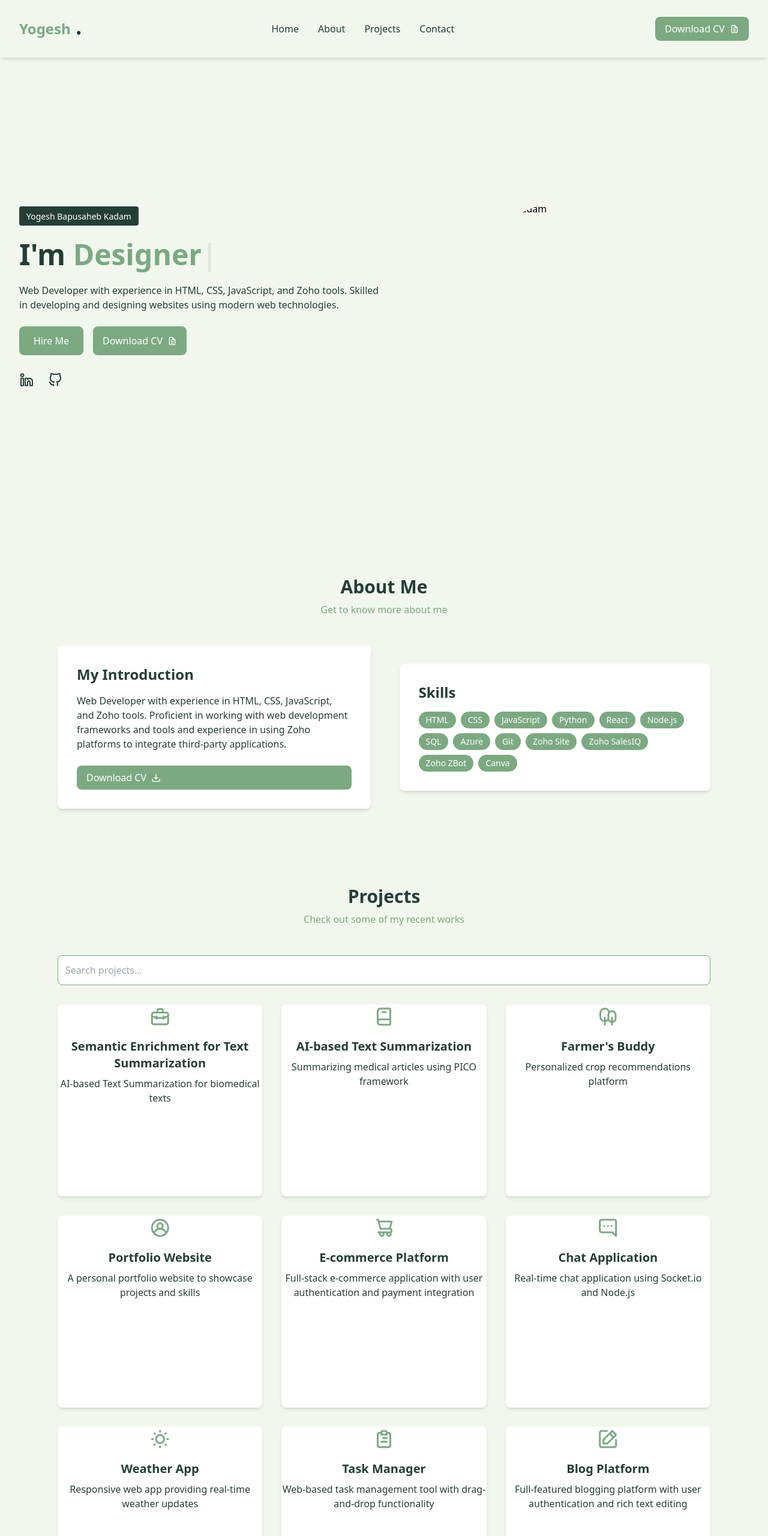
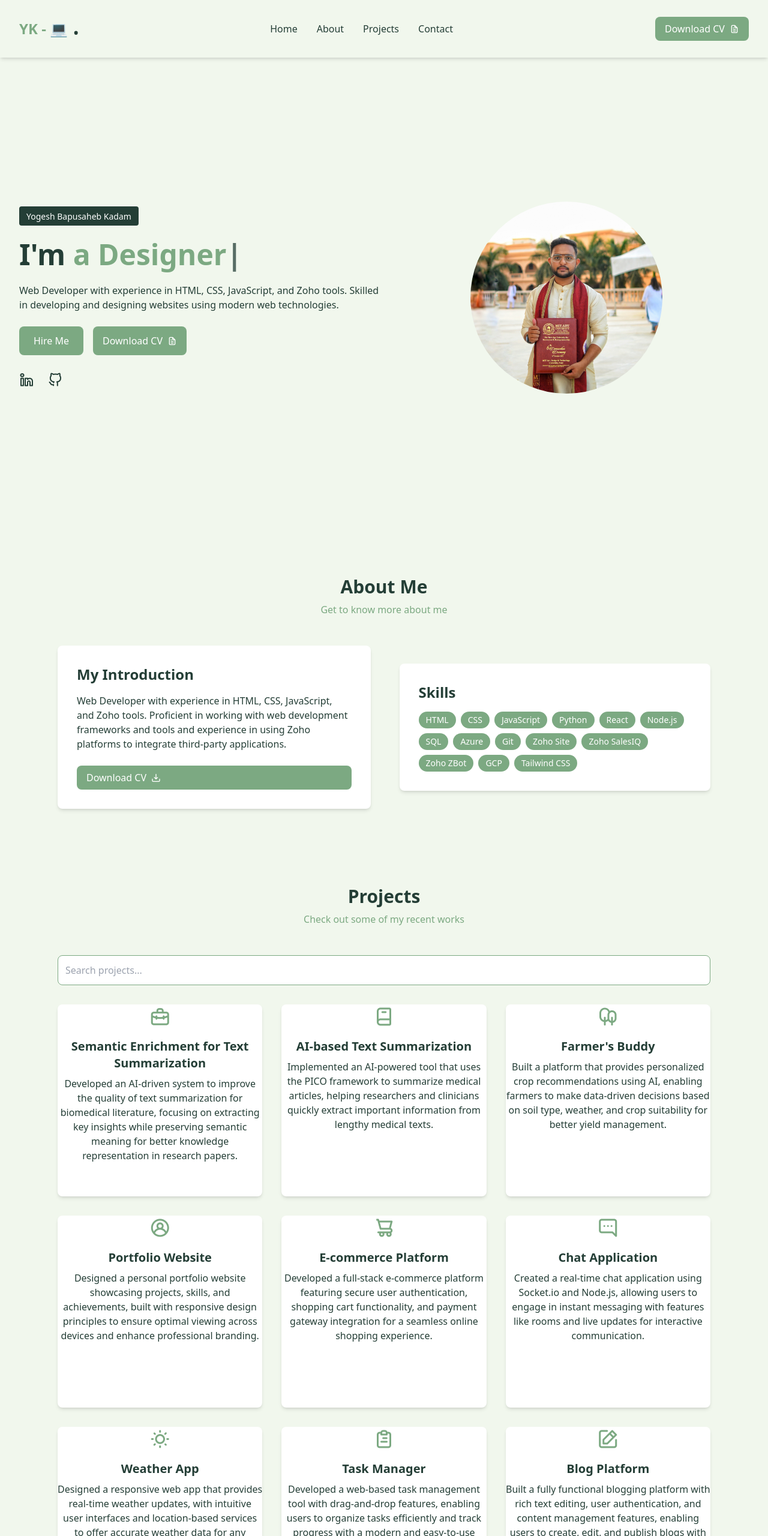
Before and after one commit to Ykadam006/Portfolio, a website: page index.html in a window 1280 px wide. Shown: the top 2560 px of the page at 60% size. Drawn offline with nearby package versions, Linux system fonts and the light colour scheme.

Commit message:
Finished

```diff
--- a/assets/projects.json
+++ /dev/null
@@ -1,104 +0,0 @@
-{
-    "projects": [
-        {
-            "title": "Semantic Enrichment for Text Summarization",
-            "description": "AI-based Text Summarization for biomedical texts",
-            "icon": "uil uil-briefcase-alt"
-        },
-        {
-            "title": "AI-based Text Summarization",
-            "description": "Summarizing medical articles using PICO framework",
-            "icon": "uil uil-book-alt"
-        },
-        {
-            "title": "Farmer's Buddy",
-            "description": "Personalized crop recommendations platform",
-            "icon": "uil uil-trees"
-        },
-        {
-            "title": "Portfolio Website",
-            "description": "A personal portfolio website to showcase projects and skills",
-            "icon": "uil uil-user-circle"
-        },
-        {
-            "title": "E-commerce Platform",
-            "description": "Full-stack e-commerce application with user authentication and payment integration",
-            "icon": "uil uil-shopping-cart-alt"
-        },
-        {
-            "title": "Chat Application",
-            "description": "Real-time chat application using Socket.io and Node.js",
-            "icon": "uil uil-comment-alt-dots"
-        },
-        {
-            "title": "Weather App",
-            "description": "Responsive web app providing real-time weather updates",
-            "icon": "uil uil-sun"
-        },
-        {
-            "title": "Task Manager",
-            "description": "Web-based task management tool with drag-and-drop functionality",
-            "icon": "uil uil-clipboard-alt"
-        },
-        {
-            "title": "Blog Platform",
-            "description": "Full-featured blogging platform with user authentication and rich text editing",
-            "icon": "uil uil-edit"
-        },
-        {
-            "title": "Fitness Tracker",
-            "description": "Mobile-responsive web app to track fitness activities and goals",
-            "icon": "uil uil-heart"
-        },
-        {
-            "title": "Recipe Finder",
-            "description": "Search and save your favorite recipes with easy navigation",
-            "icon": "uil uil-utensils-alt"
-        },
-        {
-            "title": "Travel Planner",
-            "description": "Plan your trips with itinerary management and booking integrations",
-            "icon": "uil uil-plane"
-        },
-        {
-            "title": "Photo Gallery",
-            "description": "Interactive photo gallery with filtering and lightbox features",
-            "icon": "uil uil-image"
-        },
-        {
-            "title": "Expense Tracker",
-            "description": "Track your expenses and manage your budget efficiently",
-            "icon": "uil uil-wallet-alt"
-        },
-        {
-            "title": "Language Learning App",
-            "description": "Web app to learn new languages with interactive lessons and quizzes",
-            "icon": "uil uil-language"
-        },
-        {
-            "title": "Virtual Reality Tour",
-            "description": "Immersive VR tour for real estate listings",
-            "icon": "uil uil-eye"
-        },
-        {
-            "title": "Music Player",
-            "description": "Responsive music player with playlist and search functionalities",
-            "icon": "uil uil-music"
-        },
-        {
-            "title": "Stock Market Tracker",
-            "description": "Real-time tracking of stock market indices and individual stocks",
-            "icon": "uil uil-chart-growth"
-        },
-        {
-            "title": "Event Scheduler",
-            "description": "Schedule and manage events with calendar integrations",
-            "icon": "uil uil-calendar-alt"
-        },
-        {
-            "title": "Chatbot Integration",
-            "description": "Integrate intelligent chatbots into websites for enhanced user interaction",
-            "icon": "uil uil-robot"
-        }
-    ]
-}
--- /dev/null
+++ b/data.json
@@ -0,0 +1,104 @@
+{
+    "projects": [
+      {
+        "title": "Semantic Enrichment for Text Summarization",
+        "description": "Developed an AI-driven system to improve the quality of text summarization for biomedical literature, focusing on extracting key insights while preserving semantic meaning for better knowledge representation in research papers.",
+        "icon": "uil uil-briefcase-alt"
+      },
+      {
+        "title": "AI-based Text Summarization",
+        "description": "Implemented an AI-powered tool that uses the PICO framework to summarize medical articles, helping researchers and clinicians quickly extract important information from lengthy medical texts.",
+        "icon": "uil uil-book-alt"
+      },
+      {
+        "title": "Farmer's Buddy",
+        "description": "Built a platform that provides personalized crop recommendations using AI, enabling farmers to make data-driven decisions based on soil type, weather, and crop suitability for better yield management.",
+        "icon": "uil uil-trees"
+      },
+      {
+        "title": "Portfolio Website",
+        "description": "Designed a personal portfolio website showcasing projects, skills, and achievements, built with responsive design principles to ensure optimal viewing across devices and enhance professional branding.",
+        "icon": "uil uil-user-circle"
+      },
+      {
+        "title": "E-commerce Platform",
+        "description": "Developed a full-stack e-commerce platform featuring secure user authentication, shopping cart functionality, and payment gateway integration for a seamless online shopping experience.",
+        "icon": "uil uil-shopping-cart-alt"
+      },
+      {
+        "title": "Chat Application",
+        "description": "Created a real-time chat application using Socket.io and Node.js, allowing users to engage in instant messaging with features like rooms and live updates for interactive communication.",
+        "icon": "uil uil-comment-alt-dots"
+      },
+      {
+        "title": "Weather App",
+        "description": "Designed a responsive web app that provides real-time weather updates, with intuitive user interfaces and location-based services to offer accurate weather data for any region.",
+        "icon": "uil uil-sun"
+      },
+      {
+        "title": "Task Manager",
+        "description": "Developed a web-based task management tool with drag-and-drop features, enabling users to organize tasks efficiently and track progress with a modern and easy-to-use interface.",
+        "icon": "uil uil-clipboard-alt"
+      },
+      {
+        "title": "Blog Platform",
+        "description": "Built a fully functional blogging platform with rich text editing, user authentication, and content management features, enabling users to create, edit, and publish blogs with ease.",
+        "icon": "uil uil-edit"
+      },
+      {
+        "title": "Fitness Tracker",
+        "description": "Created a mobile-responsive web app to track fitness activities, set goals, and monitor progress over time, featuring user-friendly interfaces and personalized fitness recommendations.",
+        "icon": "uil uil-heart"
+      },
+      {
+        "title": "Recipe Finder",
+        "description": "Developed a recipe search platform that allows users to search for and save their favorite recipes with user-friendly navigation and filtering options for customized meal planning.",
+        "icon": "uil uil-utensils-alt"
+      },
+      {
+        "title": "Travel Planner",
+        "description": "Built a travel planning tool with itinerary management, hotel and flight booking integration, and trip scheduling features, providing users with a streamlined way to organize and manage trips.",
+        "icon": "uil uil-plane"
+      },
+      {
+        "title": "Photo Gallery",
+        "description": "Created an interactive photo gallery featuring filtering, lightbox effects, and responsive design, allowing users to view and navigate through photo collections with enhanced visual experiences.",
+        "icon": "uil uil-image"
+      },
+      {
+        "title": "Expense Tracker",
+        "description": "Developed a budget management tool to help users track expenses, categorize spending, and generate financial reports for more effective budgeting and financial planning.",
+        "icon": "uil uil-wallet"
+      },
+      {
+        "title": "Language Learning App",
+        "description": "Built a web app to help users learn new languages with interactive lessons, quizzes, and progress tracking, enhancing the language learning process with engaging and personalized content.",
+        "icon": "uil uil-language"
+      },
+      {
+        "title": "Virtual Reality Tour",
+        "description": "Designed a virtual reality tour system for real estate, offering immersive 3D experiences to potential buyers, enabling them to explore properties from the comfort of their homes.",
+        "icon": "uil uil-eye"
+      },
+      {
+        "title": "Music Player",
+        "description": "Developed a responsive web-based music player featuring playlist management, song search functionalities, and sleek UI/UX, allowing users to enjoy music seamlessly across devices.",
+        "icon": "uil uil-music"
+      },
+      {
+        "title": "Stock Market Tracker",
+        "description": "Created a real-time stock market tracker to monitor indices, stock prices, and trends, providing users with data visualization tools and personalized alerts for informed investment decisions.",
+        "icon": "uil uil-chart-growth"
+      },
+      {
+        "title": "Event Scheduler",
+        "description": "Built an event scheduling tool with calendar integrations, allowing users to organize and track events efficiently with reminders, invitations, and real-time updates.",
+        "icon": "uil uil-calendar-alt"
+      },
+      {
+        "title": "Chatbot Integration",
+        "description": "Implemented intelligent chatbot systems into websites to enhance user interactions with automated responses, improving customer engagement and providing instant support.",
+        "icon": "uil uil-robot"
+      }
+    ]
+  }
--- a/index.html
+++ b/index.html
@@ -3,17 +3,12 @@
 <head>
     <meta charset="UTF-8">
     <meta name="viewport" content="width=device-width, initial-scale=1.0">
+    <link href="dist/output.css" rel="stylesheet">
+    <link rel="stylesheet" href="https://unicons.iconscout.com/release/v4.0.8/css/line.css">
     <title>Portfolio | Yogesh Kadam</title>
 
-    <!-- Tailwind CSS CDN -->
-    <link href="dist/output.css" rel="stylesheet">
+</head>
 
-    <!-- Unicons -->
-    <link rel="stylesheet" href="https://unicons.iconscout.com/release/v4.0.8/css/line.css">
-
-    <!-- Favicon -->
-    <link rel="shortcut icon" href="assets/images/favicon.png" type="image/x-icon">
-</head>
 <body class="bg-[#F1F7ED] font-poppins">
     <div class="container mx-auto relative">
         <!-- Header -->
@@ -21,7 +16,7 @@
             <div class="flex justify-between items-center h-24 px-8">
                 <!-- Logo -->
                 <div class="relative">
-                    <p class="text-2xl font-semibold text-[#7CA982]">Yogesh</p>
+                    <p class="text-2xl font-semibold text-[#7CA982]">YK - &#128187;</p>
                     <span class="absolute -top-4 -right-5 text-5xl text-[#243E36]">.</span>
                 </div>
 
@@ -35,7 +30,7 @@
 
                 <!-- Download CV Button -->
                 <div class="hidden md:block">
-                    <a href="assets/Yogesh_Kadam_CV.pdf" download class="btn bg-[#7CA982] text-white px-4 py-2 rounded-lg flex items-center hover:bg-[#243E36] transition">
+                    <a href="assets/Yogesh Kadam CV.pdf" download class="btn bg-[#7CA982] text-white px-4 py-2 rounded-lg flex items-center hover:bg-[#243E36] transition">
                         Download CV <i class="uil uil-file-alt ml-2"></i>
                     </a>
                 </div>
@@ -54,7 +49,7 @@
                 <a href="#about" class="nav-link text-[#243E36] font-medium hover:text-[#7CA982]">About</a>
                 <a href="#projects" class="nav-link text-[#243E36] font-medium hover:text-[#7CA982]">Projects</a>
                 <a href="#contact" class="nav-link text-[#243E36] font-medium hover:text-[#7CA982]">Contact</a>
-                <a href="assets/Yogesh_Kadam_CV.pdf" download class="btn bg-[#7CA982] text-white px-4 py-2 rounded-lg flex items-center hover:bg-[#243E36] transition">
+                <a href="assets/Yogesh Kadam CV.pdf" download class="btn bg-[#7CA982] text-white px-4 py-2 rounded-lg flex items-center hover:bg-[#243E36] transition">
                     Download CV <i class="uil uil-file-alt ml-2"></i>
                 </a>
             </div>
@@ -77,15 +72,15 @@
                     </p>
                     <div class="flex space-x-4">
                         <a href="#contact" class="btn bg-[#7CA982] text-white px-6 py-3 rounded-lg hover:bg-[#243E36] transition">Hire Me</a>
-                        <a href="assets/Yogesh_Kadam_CV.pdf" download class="btn bg-[#7CA982] text-white px-4 py-2 rounded-lg flex items-center hover:bg-[#243E36] transition">
+                        <a href="assets/Yogesh Kadam CV.pdf" download class="btn bg-[#7CA982] text-white px-4 py-2 rounded-lg flex items-center hover:bg-[#243E36] transition">
                             Download CV <i class="uil uil-file-alt ml-2"></i>
                         </a>
                     </div>
                     <div class="flex space-x-6 mt-6">
-                        <a href="https://linkedin.com/in/yogeshkadam" target="_blank" rel="noopener noreferrer" class="text-[#243E36] hover:text-[#7CA982] transition text-2xl">
+                        <a href="https://www.linkedin.com/in/yogi006" target="_blank" rel="noopener noreferrer" class="text-[#243E36] hover:text-[#7CA982] transition text-2xl">
                             <i class="uil uil-linkedin-alt"></i>
                         </a>
-                        <a href="https://github.com/yogeshkadam" target="_blank" rel="noopener noreferrer" class="text-[#243E36] hover:text-[#7CA982] transition text-2xl">
+                        <a href="https://github.com/Ykadam006" target="_blank" rel="noopener noreferrer" class="text-[#243E36] hover:text-[#7CA982] transition text-2xl">
                             <i class="uil uil-github-alt"></i>
                         </a>
                     </div>
@@ -94,7 +89,7 @@
                 <!-- Image -->
                 <div class="w-full lg:w-1/2 flex justify-center mb-8 lg:mb-0">
                     <div class="relative w-80 h-80 rounded-full overflow-hidden">
-                        <img src="assets/images/avatar.png" alt="Yogesh Kadam" class="w-full h-full object-cover">
+                        <img src="assets/favicon.png" alt="Yogesh Kadam" class="w-full h-full object-cover">
                     </div>
                 </div>
             </section>
@@ -113,7 +108,7 @@
                             <p class="text-[#243E36] mb-6">
                                 Web Developer with experience in HTML, CSS, JavaScript, and Zoho tools. Proficient in working with web development frameworks and tools and experience in using Zoho platforms to integrate third-party applications.
                             </p>
-                            <a href="assets/Yogesh_Kadam_CV.pdf" download class="btn bg-[#7CA982] text-white px-4 py-2 rounded-lg flex items-center hover:bg-[#243E36] transition">
+                            <a href="assets/Yogesh Kadam CV.pdf" download class="btn bg-[#7CA982] text-white px-4 py-2 rounded-lg flex items-center hover:bg-[#243E36] transition">
                                 Download CV <i class="uil uil-import ml-2"></i>
                             </a>
                         </div>
@@ -135,7 +130,8 @@
                                     <span class="bg-[#7CA982] text-white px-3 py-1 rounded-full text-sm">Zoho Site</span>
                                     <span class="bg-[#7CA982] text-white px-3 py-1 rounded-full text-sm">Zoho SalesIQ</span>
                                     <span class="bg-[#7CA982] text-white px-3 py-1 rounded-full text-sm">Zoho ZBot</span>
-                                    <span class="bg-[#7CA982] text-white px-3 py-1 rounded-full text-sm">Canva</span>
+                                    <span class="bg-[#7CA982] text-white px-3 py-1 rounded-full text-sm">GCP</span>
+                                    <span class="bg-[#7CA982] text-white px-3 py-1 rounded-full text-sm">Tailwind CSS</span>
                                 </div>
                             </div>
                         </div>
@@ -175,7 +171,8 @@
                         <div class="w-full lg:w-1/2 bg-[#243E36] text-white p-8 rounded-lg shadow-md mb-8 lg:mb-0">
                             <h3 class="text-2xl font-semibold mb-4">Find Me <i class="uil uil-corner-right-down"></i></h3>
                             <p class="flex items-center mb-2"><i class="uil uil-envelope mr-2"></i>Email: <a href="mailto:ykadam1@hawk.iit.edu" class="ml-2 underline">ykadam1@hawk.iit.edu</a></p>
-                            <p class="flex items-center"><i class="uil uil-phone mr-2"></i>Tel: <a href="tel:+13129789696" class="ml-2 underline">312.978.9696</a></p>
+                            <p class="flex items-center mb-2"><i class="uil uil-phone mr-2"></i>Tel: <a href="tel:+13129789696" class="ml-2 underline">312.978.9696</a></p>
+                            <p class="flex items-center "> <iframe src="https://www.google.com/maps/embed?pb=!1m18!1m12!1m3!1d5945.389427793741!2d-87.61377080000001!3d41.83487150000001!2m3!1f0!2f0!3f0!3m2!1i1024!2i768!4f13.1!3m3!1m2!1s0x880e2bf35733a0cf%3A0xed35cc6833509904!2sLake%20Meadows%2C%20Chicago%2C%20IL%2060616!5e0!3m2!1sen!2sus!4v1729193238757!5m2!1sen!2sus" width="500" height="300" style="border:0;" allowfullscreen="" loading="lazy" referrerpolicy="no-referrer-when-downgrade"></iframe></p>
                         </div>
 
                         <!-- Contact Form -->
@@ -208,43 +205,38 @@
         </main>
 
         <!-- Footer -->
-        <footer class="bg-[#243E36] py-8">
-            <div class="max-w-6xl mx-auto px-8 text-center">
+        <footer class="bg-[#F1F7ED] py-8">
+            <div class="max-w-full mx-auto px-8 text-center">
                 <div class="mb-4">
                     <p class="text-xl font-semibold text-[#F1F7ED]">Yogesh Bapusaheb Kadam.</p>
                 </div>
                 <div class="mb-4">
                     <ul class="flex justify-center space-x-6">
-                        <li><a href="#home" class="text-[#F1F7ED] hover:text-[#7CA982] transition">Home</a></li>
-                        <li><a href="#about" class="text-[#F1F7ED] hover:text-[#7CA982] transition">About</a></li>
-                        <li><a href="#projects" class="text-[#F1F7ED] hover:text-[#7CA982] transition">Projects</a></li>
-                        <li><a href="#contact" class="text-[#F1F7ED] hover:text-[#7CA982] transition">Contact</a></li>
+                        <li><a href="#home" class="text-[#243E36] hover:text-[#7CA982] transition">Home</a></li>
+                        <li><a href="#about" class="text-[#243E36] hover:text-[#7CA982] transition">About</a></li>
+                        <li><a href="#projects" class="text-[#243E36] hover:text-[#7CA982] transition">Projects</a></li>
+                        <li><a href="#contact" class="text-[#243E36] hover:text-[#7CA982] transition">Contact</a></li>
                     </ul>
                 </div>
                 <div class="flex justify-center space-x-6 mb-4">
-                    <a href="https://linkedin.com/in/yogeshkadam" target="_blank" rel="noopener noreferrer" class="text-[#F1F7ED] hover:text-[#7CA982] transition text-2xl">
+                    <a href="https://www.linkedin.com/in/yogi006" target="_blank" rel="noopener noreferrer" class="text-[#243E36] hover:text-[#7CA982] transition text-2xl">
                         <i class="uil uil-linkedin-alt"></i>
                     </a>
-                    <a href="https://github.com/yogeshkadam" target="_blank" rel="noopener noreferrer" class="text-[#F1F7ED] hover:text-[#7CA982] transition text-2xl">
+                    <a href="https://github.com/Ykadam006" target="_blank" rel="noopener noreferrer" class="text-[#243E36] hover:text-[#7CA982] transition text-2xl">
                         <i class="uil uil-github-alt"></i>
                     </a>
                 </div>
                 <div>
-                    <p class="text-[#F1F7ED] text-sm">
-                        &copy; <a href="#home" class="underline">Yogesh Bapusaheb Kadam</a> - All rights reserved.
+                    <p class="text-[#243E36] text-sm">
+                        &copy; <a href="#home" class="underline">Yogesh Kadam</a>
                     </p>
                 </div>
             </div>
         </footer>
     </div>
 
-    <!-- Typed.js -->
-    <script src="https://cdn.jsdelivr.net/npm/typed.js@2.0.16"></script>
-
-    <!-- ScrollReveal -->
-    <script src="https://unpkg.com/scrollreveal"></script>
-
+    <script src="https://unpkg.com/typed.js@2.0.16/dist/typed.umd.js"></script>
     <!-- Main JS -->
-    <script src="assets/images/js/main.js"></script>
+    <script src="main.js"></script>
 </body>
 </html>
--- a/assets/images/js/main.js
+++ b/main.js
@@ -1,6 +1,4 @@
-// assets/js/main.js
 
-// Toggle Mobile Menu
 const menuBtn = document.getElementById('menu-btn');
 const mobileMenu = document.getElementById('mobile-menu');
 
@@ -10,7 +8,6 @@ menuBtn.addEventListener('click', () => {
     menuBtn.querySelector('i').classList.toggle('uil-times');
 });
 
-// Add Shadow to Navbar on Scroll
 window.addEventListener('scroll', () => {
     const navHeader = document.getElementById('header');
     if (window.scrollY > 50) {
@@ -21,32 +18,14 @@ window.addEventListener('scroll', () => {
         navHeader.classList.add('h-24');
     }
 });
-
-// Typing Effect Initialization
 var typingEffect = new Typed(".typedText", {
-    strings: ["Web Developer", "Designer", "Developer"],
+    strings: ["a Web Developer", "a Designer", "a Cloud Enthusiast"],
     loop: true,
     typeSpeed: 100,
     backSpeed: 80,
     backDelay: 2000
 });
 
-// ScrollReveal Animations
-const sr = ScrollReveal({
-    origin: 'top',
-    distance: '60px',
-    duration: 2000,
-    reset: false
-});
-
-sr.reveal('.bg-[#243E36]', { delay: 200 });
-sr.reveal('.text-2xl', { delay: 300 });
-sr.reveal('.text-4xl', { delay: 400 });
-sr.reveal('.text-3xl', { delay: 500 });
-sr.reveal('.btn', { delay: 600 });
-sr.reveal('.text-2xl', { delay: 700 });
-
-// Active Link Switching on Scroll
 const sections = document.querySelectorAll('section[id]');
 const navLinks = document.querySelectorAll('.nav-link');
 
@@ -75,10 +54,7 @@ function scrollActive() {
     });
 }
 
-window.addEventListener('scroll', scrollActive);
-
-// Fetch and Display Projects from JSON
-fetch('assets/projects.json')
+fetch('data.json')
     .then(response => response.json())
     .then(data => {
         const projectsContainer = document.getElementById('projects-container');
@@ -92,7 +68,7 @@ fetch('assets/projects.json')
             }
             projects.forEach(project => {
                 const projectCard = document.createElement('div');
-                projectCard.className = 'bg-white shadow-md rounded-lg p-6 flex flex-col items-center text-center hover:bg-[#7CA982] transition duration-300 h-80'; // Fixed height for uniformity
+                projectCard.className = 'bg-white shadow-md rounded-lg p-6 flex flex-col items-center text-center hover:bg-[#7CA982] transition duration-300 h-80';
                 projectCard.innerHTML = `
                     <i class="${project.icon} text-4xl mb-4 text-[#7CA982] hover:text-white transition"></i>
                     <h3 class="text-xl font-semibold text-[#243E36] hover:text-white transition">${project.title}</h3>
@@ -102,10 +78,10 @@ fetch('assets/projects.json')
             });
         }
 
-        // Initial Display
+
         displayProjects(data.projects);
 
-        // Search Functionality
+
         searchBar.addEventListener('input', (e) => {
             const query = e.target.value.toLowerCase();
             const filteredProjects = data.projects.filter(project =>
--- a/styles.css
+++ b/styles.css
@@ -1,4 +1,3 @@
-/* styles.css */
 @tailwind base;
 @tailwind components;
 @tailwind utilities;
--- a/tailwind.config.js
+++ b/tailwind.config.js
@@ -1,7 +1,7 @@
 /** @type {import('tailwindcss').Config} */
 
 module.exports = {
-  content: ["./*.html", "./assets/js/**/*.js"],
+  content: ["./*.html", "./assets/js/**/*.json"],
   theme: {
     extend: {
       colors: {
```
Also changed, not shown: assets/favicon.png (added), 3 other files.
